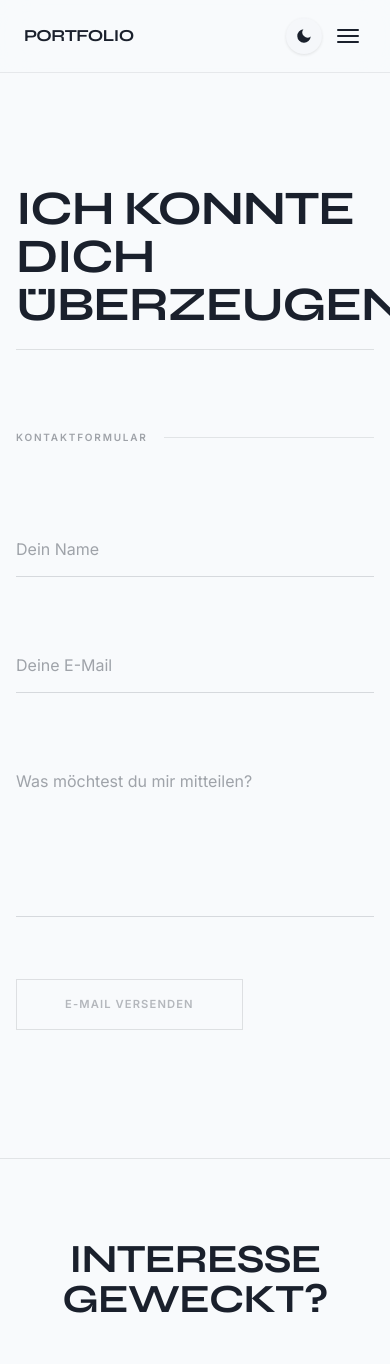
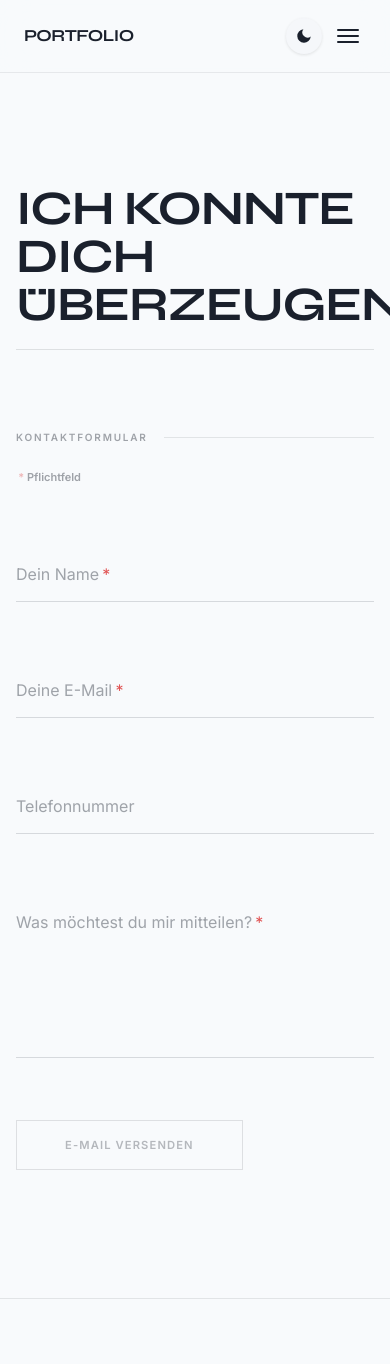
Before and after one commit to Sevynidd/Portfolio, an Angular app: page /contact in a window 390 px wide. Shown: the top 1364 px of the page. Built offline with nearby package versions, Linux system fonts and the light colour scheme.

Commit message:
Improve contact form validation and status UI
Add optional phone input, required-field markers, and a responsive two-column form layout. Update the submit flow to Angular signals, include a spinner while sending, and restyle success/error messages for clearer UX.

```diff
--- a/src/app/pages/contact.component.html
+++ b/src/app/pages/contact.component.html
@@ -12,13 +12,18 @@
     </div>
 
     <!-- ── Form ── -->
-    <div class="flex items-center gap-4 mb-14">
+    <div class="flex items-center gap-4 mb-6">
       <span class="text-[10px] uppercase tracking-[0.18em] font-bold" style="color: var(--fg); opacity: 0.4;">Kontaktformular</span>
       <div class="flex-1 h-px" style="background: color-mix(in srgb, var(--fg) 10%, transparent);"></div>
     </div>
 
-    <form (ngSubmit)="onSubmit(contactForm)" #contactForm="ngForm" class="max-w-xl space-y-10">
+    <p class="text-[11px] font-semibold mb-10" style="color: var(--fg); opacity: 0.4;">
+      <span class="required-asterisk">*</span> Pflichtfeld
+    </p>
 
+    <form (ngSubmit)="onSubmit(contactForm)" #contactForm="ngForm" class="max-w-2xl space-y-10">
+
+      <div class="grid grid-cols-1 md:grid-cols-2 gap-x-10 gap-y-10">
         <div class="contact-field">
           <input
             name="name"
@@ -28,7 +33,7 @@
             placeholder=" "
             required
           >
-        <label class="contact-label">Dein Name</label>
+          <label class="contact-label">Dein Name<span class="required-asterisk">*</span></label>
         </div>
 
         <div class="contact-field">
@@ -40,7 +45,19 @@
             placeholder=" "
             required
           >
-        <label class="contact-label">Deine E-Mail</label>
+          <label class="contact-label">Deine E-Mail<span class="required-asterisk">*</span></label>
+        </div>
+
+        <div class="contact-field">
+          <input
+            name="phone"
+            [(ngModel)]="model.phone"
+            type="tel"
+            class="contact-input"
+            placeholder=" "
+          >
+          <label class="contact-label">Telefonnummer</label>
+        </div>
       </div>
 
       <div class="contact-field">
@@ -52,21 +69,26 @@
           placeholder=" "
           required
         ></textarea>
-        <label class="contact-label">Was möchtest du mir mitteilen?</label>
+        <label class="contact-label">Was möchtest du mir mitteilen?<span class="required-asterisk">*</span></label>
       </div>
 
       <div class="pt-4">
         <button
           type="submit"
-          [disabled]="!contactForm.form.valid || status === 'sending'"
-          class="btn-outline"
-        >{{ status === 'sending' ? 'Wird gesendet …' : 'E-Mail versenden' }}</button>
+          [disabled]="!contactForm.form.valid || status() === 'sending'"
+          class="btn-outline contact-submit"
+        >
+          @if (status() === 'sending') {
+            <span class="contact-spinner" aria-hidden="true"></span>
+          }
+          {{ status() === 'sending' ? 'Wird gesendet …' : 'E-Mail versenden' }}
+        </button>
 
-        @if (status === 'success') {
-          <p class="text-sm mt-4" style="color: var(--accent);">Danke! Deine Nachricht wurde versendet.</p>
+        @if (status() === 'success') {
+          <p class="status-message status-success">Danke! Deine Nachricht wurde versendet.</p>
         }
-        @if (status === 'error') {
-          <p class="text-sm mt-4" style="color: #e05252;">Da ist leider etwas schiefgelaufen. Bitte versuch es erneut.</p>
+        @if (status() === 'error') {
+          <p class="status-message status-error">Da ist leider etwas schiefgelaufen. Bitte versuch es erneut.</p>
         }
       </div>
 
--- a/src/app/pages/contact.component.ts
+++ b/src/app/pages/contact.component.ts
@@ -1,4 +1,4 @@
-import { Component } from '@angular/core';
+import { Component, signal } from '@angular/core';
 import { FormsModule, NgForm } from '@angular/forms';
 
 @Component({
@@ -9,8 +9,8 @@ import { FormsModule, NgForm } from '@angular/forms';
   styleUrls: ['./contact.component.css']
 })
 export class ContactComponent {
-  model = { name: '', email: '', message: '' };
-  status: 'idle' | 'sending' | 'success' | 'error' = 'idle';
+  model = { name: '', email: '', phone: '', message: '' };
+  status = signal<'idle' | 'sending' | 'success' | 'error'>('idle');
 
   private readonly web3formsAccessKey = '61c35104-e0aa-4584-a311-0fb68c323610';
 
@@ -20,7 +20,7 @@ export class ContactComponent {
       return;
     }
 
-    this.status = 'sending';
+    this.status.set('sending');
     try {
       const response = await fetch('https://api.web3forms.com/submit', {
         method: 'POST',
@@ -30,17 +30,18 @@ export class ContactComponent {
           subject: 'Kontakt via Portfolio',
           name: this.model.name,
           email: this.model.email,
+          phone: this.model.phone,
           message: this.model.message,
         }),
       });
       const result = await response.json();
-      this.status = result.success ? 'success' : 'error';
+      this.status.set(result.success ? 'success' : 'error');
       if (result.success) {
-        this.model = { name: '', email: '', message: '' };
+        this.model = { name: '', email: '', phone: '', message: '' };
         form.resetForm();
       }
     } catch {
-      this.status = 'error';
+      this.status.set('error');
     }
   }
 }
--- a/src/styles.css
+++ b/src/styles.css
@@ -406,6 +406,59 @@ h1, h2, h3, h4, h5, h6, .display-font {
   color: color-mix(in srgb, var(--fg) 55%, transparent);
 }
 
+.required-asterisk {
+  color: #e05252;
+  margin-left: 0.2em;
+}
+
+.contact-submit {
+  display: inline-flex;
+  align-items: center;
+  gap: 0.65rem;
+}
+
+.contact-spinner {
+  width: 12px;
+  height: 12px;
+  border: 2px solid color-mix(in srgb, var(--fg) 25%, transparent);
+  border-top-color: var(--fg);
+  border-radius: 50%;
+  animation: contact-spin 0.7s linear infinite;
+}
+
+@keyframes contact-spin {
+  to { transform: rotate(360deg); }
+}
+
+.status-message {
+  display: flex;
+  align-items: center;
+  gap: 0.6rem;
+  margin-top: 1.25rem;
+  padding: 0.75rem 1rem;
+  font-size: 0.85rem;
+  font-weight: 500;
+  border-left: 2px solid transparent;
+  animation: status-fade-in 0.25s ease-out;
+}
+
+@keyframes status-fade-in {
+  from { opacity: 0; transform: translateY(-4px); }
+  to { opacity: 1; transform: translateY(0); }
+}
+
+.status-success {
+  color: var(--accent);
+  background: color-mix(in srgb, var(--accent) 10%, transparent);
+  border-left-color: var(--accent);
+}
+
+.status-error {
+  color: #e05252;
+  background: color-mix(in srgb, #e05252 10%, transparent);
+  border-left-color: #e05252;
+}
+
 /* ── CV timeline ── */
 .timeline-content {
   padding-left: 0;
```
Lines whose indentation alone changed are shown as unchanged.
